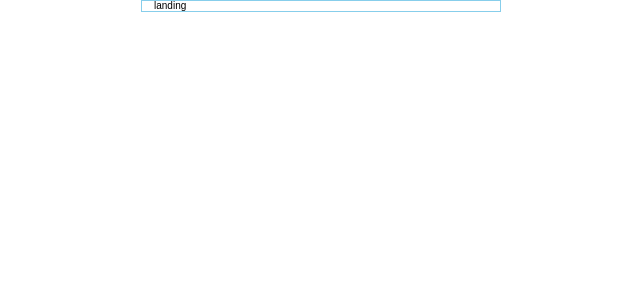
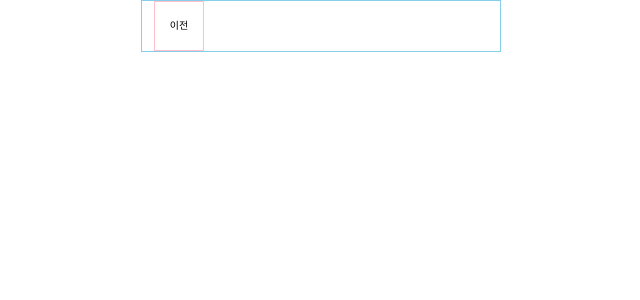
Before and after one commit to 32th-SOPKATHON-TEAM1/Client, a React (Vite) app: page / in a window 1280 px wide. Shown: the top 300 px of the page, without its empty margins (319-959 px from the left). Built offline with nearby package versions, Linux system fonts and the light colour scheme.

Commit message:
[ design ] 버튼 디자인 표기만 구현

```diff
--- /dev/null
+++ b/src/@components/common/button.jsx
@@ -0,0 +1,19 @@
+import React from "react";
+import { styled } from "styled-components";
+
+export default function Button(props) {
+  const { text, width } = props;
+
+  return <ButtonWrapper width={width}>{text}</ButtonWrapper>;
+}
+
+const ButtonWrapper = styled.div`
+  display: flex;
+  justify-content: center;
+  align-items: center;
+
+  width: ${({ width }) => width}rem;
+  height: 5rem;
+
+  border: 1px solid pink;
+`;
--- a/src/@pages/landing.jsx
+++ b/src/@pages/landing.jsx
@@ -1,5 +1,6 @@
 import React from "react";
+import Button from "../@components/common/button";
 
 export default function Landing() {
-  return <div>landing</div>;
+  return <Button text="이전" width={5} />;
 }
```
